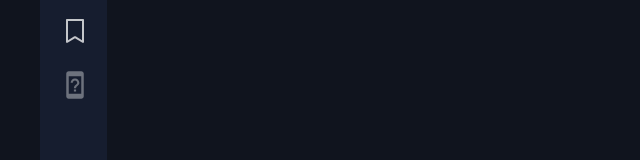
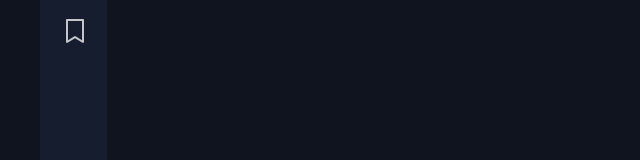
Before and after one commit to Wladimir-Dev/Entertainment-web-app, a React (Create React App) app: page /#/savedMovies in a window 1280 px wide. Shown: the part 290-450 px from the top of the page, without its empty margins (0-640 px from the left). Built offline with nearby package versions, Linux system fonts and the light colour scheme.

Commit message:
opcion de meni ocultada

```diff
--- a/src/App.js
+++ b/src/App.js
@@ -7,10 +7,8 @@ import { HashRouter, Route, Routes } from 'react-router-dom';
 import { Menu } from './Components/Menu';
 import { Home } from './Components/Home';
 import { SavedMovies } from './Components/SavedMovies';
-import { useMovies } from './hooks/useMovies';
 import { useSavedMovie } from './hooks/useSavedMovie';
-import { PruebaPadre } from './Components/PruebaPadre';
-import { PruebaHijo } from './Components/PruebaHijo';
+
 
 
 function App() {
--- a/src/Components/Menu/index.jsx
+++ b/src/Components/Menu/index.jsx
@@ -28,7 +28,7 @@ export const Menu = () => {
                         <NavLink to={'/SavedMovies'}
                             className={({isActive}) => isActive ? styles.isActive : undefined}>
                     <RxBookmark /></NavLink></li>
-                    <li><MdDeviceUnknown /></li>
+                    {/* <li><MdDeviceUnknown /></li> */}
                 </ul>
             </nav>
 
```
